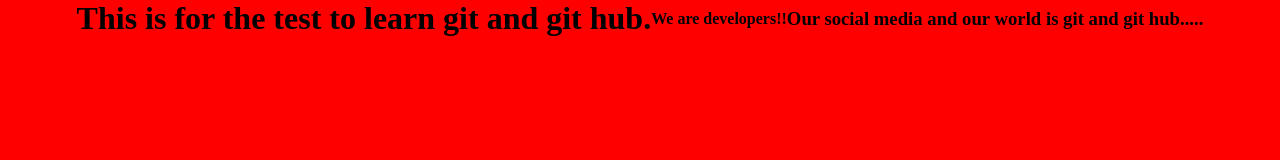
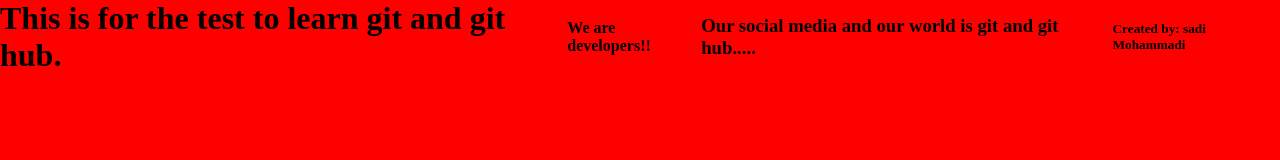
Before and after one commit to sadi-2003/test, a plain HTML site: page index.html in a window 1280 px wide. Drawn offline with Linux system fonts and the light colour scheme.

Commit message:
add a created by line in the html code

```diff
--- a/index.html
+++ b/index.html
@@ -11,6 +11,7 @@
     <h1>This is for the test to learn git and git hub.</h1>
     <h4>We are developers!!</h4>
     <h3>Our social media and our world is git and git hub.....</h3>
+    <h5>Created by: sadi Mohammadi</h5>
 
     <script src="app.js"></script>
 </body>
```
